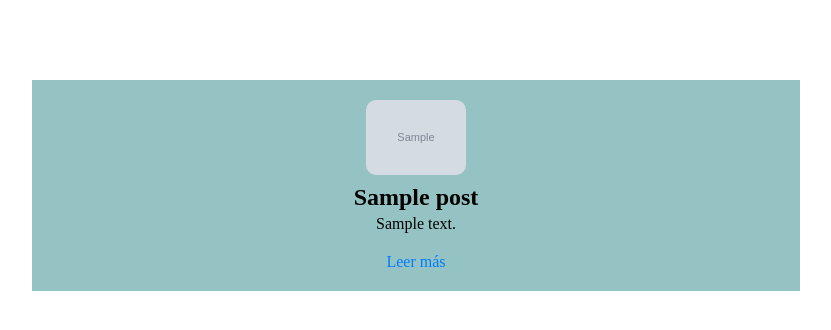
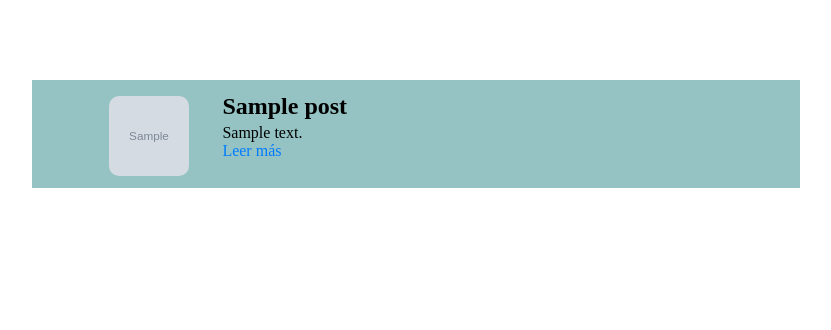
Before and after one commit to LASM24/posts_system, a Django app: page /posts/ in a window 1280 px wide. Shown: the part 77-407 px from the top of the page, without its empty margins (224-1055 px from the left). Run offline with Django 5.2, Linux system fonts and the light colour scheme; tables that the repository leaves empty hold one stand-in row (Sample ...).

Commit message:
Post app: Detail view for individual posts

```diff
--- a/posts/static/posts/style.css
+++ b/posts/static/posts/style.css
@@ -3,7 +3,6 @@
     display: flex;
     width: 100%;
     flex-direction: column;
-    align-content: space-around;
     align-items: center;
 }
 
@@ -14,40 +13,44 @@
 }
 
 .post-content {
+    display: flex;
     width: 80%;
-    margin: 0 auto;
-    text-align: center;
+    margin: auto;
+    padding: 0.5rem;
 }
 
-.post-content img {
-    max-width: 100%;
-    height: auto;
-    margin-top: 20px;
-    border-radius: 10px;
+.post-image {
+    flex: 0 0 auto; /* Esto hace que el ancho no se ajuste */
+    margin-right: 2.1rem; /* Espacio entre la imagen y el texto */
 }
 
-.post-content h2 {
+.post-image img {
+    max-width: 100%;
+    border-radius: 10px;
+    width: 5rem;
+    height: 5rem;
+    margin-top: 0.5rem;
+}
+
+.post-details {
+    flex: 1; /* Esto hace que el contenido tome el espacio restante */
+}
+
+.post-details h2 {
     margin: 0;
     font-size: 24px;
     line-height: 1.5;
 }
 
-.post-content h3 {
-    margin-top: 10px;
-    font-size: 20px;
-    color: #6c757d;
-}
-
-.post-content p {
-    margin-bottom: 20px;
+.post-details p {
     font-size: 16px;
 }
 
-.post-content a {
+.post-details a {
     text-decoration: none;
     color: #007bff;
 }
 
-.post-content a:hover {
+.post-details a:hover {
     text-decoration: underline;
 }
--- a/posts/templates/posts/post_list.html
+++ b/posts/templates/posts/post_list.html
@@ -9,16 +9,19 @@
 		{% for post in object_list %}
 			<section class="post-section">
 				<div class="post-content">
-					<img src="{{ post.image.url }}" width="100rem" heignt="100rem">
-					<h2>{{ post.title }}</h2>
-					<p>{{ post.content|striptags|safe|truncatechars:"200" }}</p>
-					<p><a href="{% url 'posts:posts' %}">Leer más</a>
+					<div class="post-image">
+						<img src="{{ post.image.url }}">
+					</div>
+					<div class="post-details">
+						<h2>{{ post.title }}</h2>
+						<p>{{ post.content|striptags|safe|truncatechars:"200" }}</p>
+						<p><a href="{% url 'posts:post' post.id post.title|slugify %}">Leer más</a></p>
+					</div>
+				</div>
 					{% comment %} {% if request.user.is_staff %}
 						| <a href="{% url "pages:update" post.id %}">Editar</a>
 						| <a href="{% url "pages:delete" post.id %}">Borrar</a>
 					{% endif %} {% endcomment %}
-					</p>
-				</div>
 			</section>
 		{% endfor %}
 	</div>
--- a/posts/urls.py
+++ b/posts/urls.py
@@ -1,6 +1,7 @@
 from django. urls import path
-from .views import PostListView
+from .views import PostListView, PostDetailView
 
 posts_patterns = ([
-    path('', PostListView.as_view(), name='posts')
+    path('', PostListView.as_view(), name='posts'),
+    path("<int:pk>/<slug:slug>/", PostDetailView.as_view(), name="post"),
 ], 'posts')
--- a/posts/views.py
+++ b/posts/views.py
@@ -1,8 +1,13 @@
 # from django.shortcuts import render
 from django.views.generic.list import ListView
+from django.views.generic.detail import DetailView
 from .models import Post
 
 
 # Create your views here.
 class PostListView(ListView):
     model = Post
+
+
+class PostDetailView(DetailView):
+    model = Post
```
Also changed, not shown: posts/static/posts/detail.css (added, +38 -0 lines), posts/templates/posts/post_detail.html (added, +23 -0 lines).
